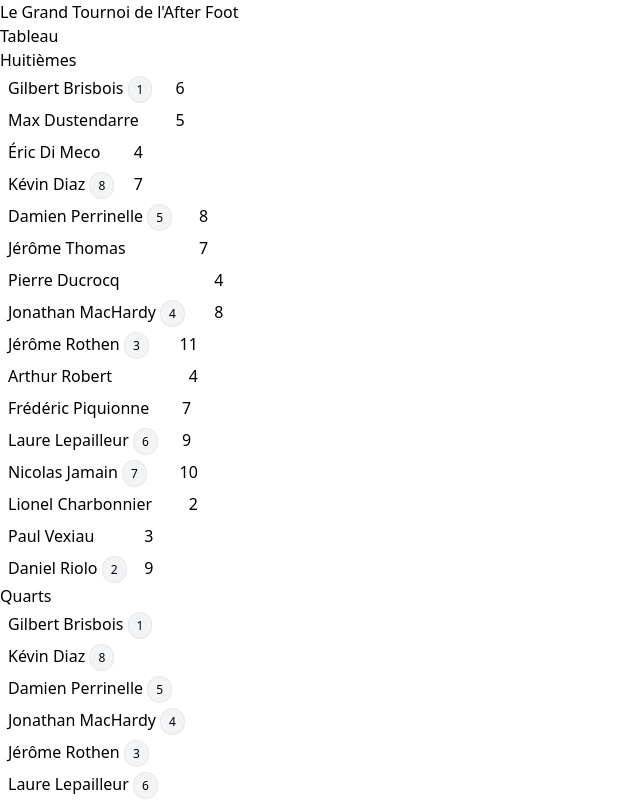
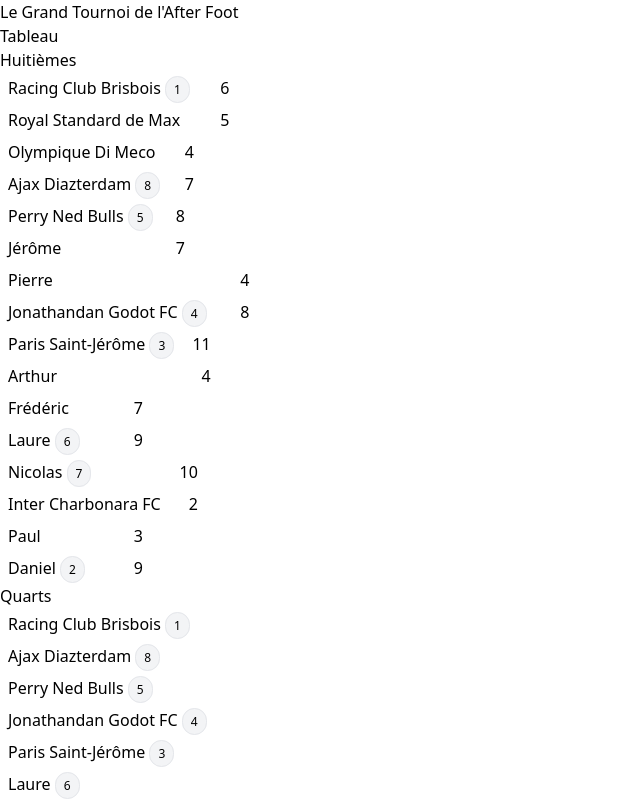
Before and after one commit to AlfredWallace/LeGrandTournoiDeLAfterFoot, a Vue app: page / in a window 1280 px wide. Shown: the top 800 px of the page, without its empty margins (0-640 px from the left). Built offline with nearby package versions, Linux system fonts and the light colour scheme.

Commit message:
Changin players for teams + funny names

```diff
--- a/src/App.vue
+++ b/src/App.vue
@@ -70,7 +70,7 @@
 
 <script>
 import RoundComponent from "./components/RoundComponent";
-import { Match, Player, Round, Side } from "./types";
+import { Match, Team, Round, Side } from "./types";
 import SummaryComponent from "./components/SummaryComponent";
 import PageSectionComponent from "./components/PageSectionComponent";
 
@@ -83,23 +83,23 @@ export default {
   },
   data() {
     return {
-      players: {
-        gbr: new Player("Gilbert", "Brisbois", 1),
-        max: new Player("Max", "Dustendarre", null),
-        edm: new Player("Éric", "Di Meco", null),
-        kdi: new Player("Kévin", "Diaz", 8),
-        dpe: new Player("Damien", "Perrinelle", 5),
-        jth: new Player("Jérôme", "Thomas", null),
-        pdu: new Player("Pierre", "Ducrocq", null),
-        jmh: new Player("Jonathan", "MacHardy", 4),
-        jro: new Player("Jérôme", "Rothen", 3),
-        aro: new Player("Arthur", "Robert", null),
-        fpi: new Player("Frédéric", "Piquionne", null),
-        llp: new Player("Laure", "Lepailleur", 6),
-        nja: new Player("Nicolas", "Jamain", 7),
-        lch: new Player("Lionel", "Charbonnier", null),
-        pve: new Player("Paul", "Vexiau", null),
-        dri: new Player("Daniel", "Riolo", 2)
+      teams: {
+        gbr: new Team("Racing Club Brisbois", "Racing", 1),
+        max: new Team("Royal Standard de Max", "Standard", null),
+        edm: new Team("Olympique Di Meco", "OM", null),
+        kdi: new Team("Ajax Diazterdam", "Ajax", 8),
+        dpe: new Team("Perry Ned Bulls", "Ned Bulls", 5),
+        jth: new Team("Jérôme", "Thomas", null),
+        pdu: new Team("Pierre", "Ducrocq", null),
+        jmh: new Team("Jonathandan Godot FC", "Godot FC", 4),
+        jro: new Team("Paris Saint-Jérôme", "PSJ", 3),
+        aro: new Team("Arthur", "Robert", null),
+        fpi: new Team("Frédéric", "Piquionne", null),
+        llp: new Team("Laure", "Lepailleur", 6),
+        nja: new Team("Nicolas", "Jamain", 7),
+        lch: new Team("Inter Charbonara FC", "Inter", null),
+        pve: new Team("Paul", "Vexiau", null),
+        dri: new Team("Daniel", "Riolo", 2)
       }
     };
   },
@@ -110,8 +110,8 @@ export default {
           16,
           1,
           new Date(2020, 3, 7),
-          new Side(this.players.gbr, 6),
-          new Side(this.players.max, 5),
+          new Side(this.teams.gbr, 6),
+          new Side(this.teams.max, 5),
           "A priori l'une des affiches les plus déséquilibrée, le match démarre par un 2-0 du favori Gilbert Brisbois. Max revient à 2-1, mais la technique et l'experience de Gilbert vont porter le score à 4-1." +
             " Une certaine fébrilité s'empare de ce dernier lorsque Max marque son 2e but, et, sentant que le vent commence à tourner, il profitera non pas d'une mais de 2 erreurs de Gilbert pour revenir à 4 partout." +
             " Pris de panique, Gilbert répond à une question dans la règle mais pas dans l'esprit, profitant d'une faille du règlement en énumérant rapidement des réponses dans l'espoir de tomber juste par hasard," +
@@ -124,88 +124,88 @@ export default {
           16,
           2,
           new Date(2020, 3, 9),
-          new Side(this.players.edm, 4),
-          new Side(this.players.kdi, 7),
+          new Side(this.teams.edm, 4),
+          new Side(this.teams.kdi, 7),
           "Première grosse affiche de ces huitièmes de finale. D'un côté, Kèvin Diaz, huitième de la Race mais considéré par beaucoup d'observateurs comme ayant un niveau supérieur à son classement. De l'autre, Éric Di Meco, invité, mais premier d'une autre championnat, considéré par beaucoup d'observateurs comme une potentielle tête de série 1 bis. Mais, la vie nous réserve parfois des surprises, comme disait Brandao c'est comme la boîte à chocolat. En effet, le scénario de ce huitième touche du doigt l'irrationnalité pure. Kévin ouvre la marque, et Éric enchaîne sur un but contre son camp, 2-0. Certains disent que le visage de ce dernier au coup d'envoi n'annoncait rien de bon. On ne le saura jamais, mais ce dont on est sûr c'est que c'est ce moment là qu'il choisit pour perdre son football. Cauchemar devenu réalité, les minutes qui suivirent verront Kévin porter la marque à 7-0, dont un second CSC. Le monde entier est en état de stupeur, le match est plié. Mais, tout va très vite dans le football, et le haut niveau se joue souvent dans les têtes. À peine son premier but marqué pour revenir à 7-1, Éric se transforma en monstre d'efficacité et de précision et enchaîna 3 autres buts, 7-4 au tableau d'affichage. Malheureusement le réveil fut trop tardif, et c'est bien Kévin qui se qualifia, plutôt soulagé que le temps réglementaire arrive à son terme."
         ),
         new Match(
           16,
           3,
           new Date(2020, 3, 15),
-          new Side(this.players.dpe, 8),
-          new Side(this.players.jth, 7),
+          new Side(this.teams.dpe, 8),
+          new Side(this.teams.jth, 7),
           "Résumé à venir."
         ),
         new Match(
           16,
           4,
           new Date(2020, 3, 8),
-          new Side(this.players.pdu, 4),
-          new Side(this.players.jmh, 8),
+          new Side(this.teams.pdu, 4),
+          new Side(this.teams.jmh, 8),
           "Ce match fut marqué par l'une des pires premières périodes des huitièmes de finale, les 2 protagonistes ratant pratiquement toutes leurs occasions. Lors de la seconde, le niveau de jeu redevint acceptable, le favori Jonathan assumant son statut et dominant logiquement la rencontre. Un peu amer, Pierre eu quelques mots en fin de match, accusant son adversaire de tricherie, mais l'on vit bien qu'il n'en était pas lui-même convaincu. Victoire logique 8-4 de la tête de série numéro 4."
         ),
         new Match(
           16,
           5,
           new Date(2020, 3, 16),
-          new Side(this.players.jro, 11),
-          new Side(this.players.aro, 4),
+          new Side(this.teams.jro, 11),
+          new Side(this.teams.aro, 4),
           "Ce huitième est marqué par le forfait de Nicolas Vilas, remplacé au pied levé par Arthur Robert. Ce forfait est un coup dur pour les organisateurs du Grand Tournoi, l'affiche faisant normalement s'affronter l'un des invités les plus forts avec la tête de série numéro 3. Le match fut décevant, la différence de niveau entre les protagonistes étant trop élevée. Qualification facile pour la patte gauche 11-4."
         ),
         new Match(
           16,
           6,
           new Date(2020, 3, 14),
-          new Side(this.players.fpi, 7),
-          new Side(this.players.llp, 9),
+          new Side(this.teams.fpi, 7),
+          new Side(this.teams.llp, 9),
           "Résumé à venir."
         ),
         new Match(
           16,
           7,
           new Date(2020, 3, 10),
-          new Side(this.players.nja, 10),
-          new Side(this.players.lch, 2),
-          "Résumé à venir."
+          new Side(this.teams.nja, 10),
+          new Side(this.teams.lch, 2),
+          "Entrée en lice de l'une des plus Lionel marque en 1er / egal direct /  2-1 / break 3-1 / remontée 3-2 accusation gain de temps / 4-2 / cavalier seul - déroulement 10-2 / diff physique"
         ),
         new Match(
           16,
           8,
           new Date(2020, 3, 13),
-          new Side(this.players.pve, 3),
-          new Side(this.players.dri, 9),
+          new Side(this.teams.pve, 3),
+          new Side(this.teams.dri, 9),
           "Résumé à venir."
         ),
         new Match(
           8,
           1,
           "",
-          new Side(this.players.gbr, null),
-          new Side(this.players.kdi, null),
+          new Side(this.teams.gbr, null),
+          new Side(this.teams.kdi, null),
           ""
         ),
         new Match(
           8,
           2,
           "",
-          new Side(this.players.dpe, null),
-          new Side(this.players.jmh, null),
+          new Side(this.teams.dpe, null),
+          new Side(this.teams.jmh, null),
           ""
         ),
         new Match(
           8,
           3,
           "",
-          new Side(this.players.jro, null),
-          new Side(this.players.llp, null),
+          new Side(this.teams.jro, null),
+          new Side(this.teams.llp, null),
           ""
         ),
         new Match(
           8,
           4,
           "",
-          new Side(this.players.nja, null),
-          new Side(this.players.dri, null),
+          new Side(this.teams.nja, null),
+          new Side(this.teams.dri, null),
           ""
         )
       ];
--- a/src/components/MatchComponent.vue
+++ b/src/components/MatchComponent.vue
@@ -10,9 +10,9 @@
           ]"
         >
           <td class="side-td">
-            {{ props.match.home.player.name }}
-            <span v-if="props.match.home.player.rank" class="rank-pill">
-              {{ props.match.home.player.rank }}
+            {{ props.match.home.team.name }}
+            <span v-if="props.match.home.team.rank" class="rank-pill">
+              {{ props.match.home.team.rank }}
             </span>
           </td>
           <td class="side-td result-td">
@@ -27,9 +27,9 @@
           ]"
         >
           <td class="side-td">
-            {{ props.match.away.player.name }}
-            <span v-if="props.match.away.player.rank" class="rank-pill">
-              {{ props.match.away.player.rank }}
+            {{ props.match.away.team.name }}
+            <span v-if="props.match.away.team.rank" class="rank-pill">
+              {{ props.match.away.team.rank }}
             </span>
           </td>
           <td class="side-td result-td">
--- a/src/components/SummaryComponent.vue
+++ b/src/components/SummaryComponent.vue
@@ -4,9 +4,9 @@
       {{ props.match.readableDate }}
     </div>
     <div class="text-center font-semibold mb-3">
-      {{ props.match.home.player.shortName }}
+      {{ props.match.home.team.shortName }}
       <span class="font-normal text-xs">vs.</span>
-      {{ props.match.away.player.shortName }}
+      {{ props.match.away.team.shortName }}
     </div>
     <p class="text-justify">
       {{ props.match.summary }}
--- a/src/types.js
+++ b/src/types.js
@@ -1,16 +1,14 @@
-export class Player {
-  constructor(firstName, lastName, rank) {
-    this.firstName = firstName;
-    this.lastName = lastName;
-    this.name = firstName + " " + lastName;
-    this.shortName = firstName.charAt(0) + ". " + lastName;
+export class Team {
+  constructor(name, shortName, rank) {
+    this.name = name;
+    this.shortName = shortName;
     this.rank = rank;
   }
 }
 
 export class Side {
-  constructor(player, score) {
-    this.player = player;
+  constructor(team, score) {
+    this.team = team;
     this.score = score;
   }
 }
```
